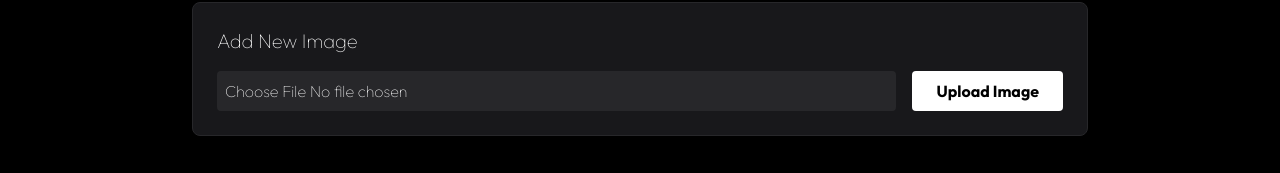
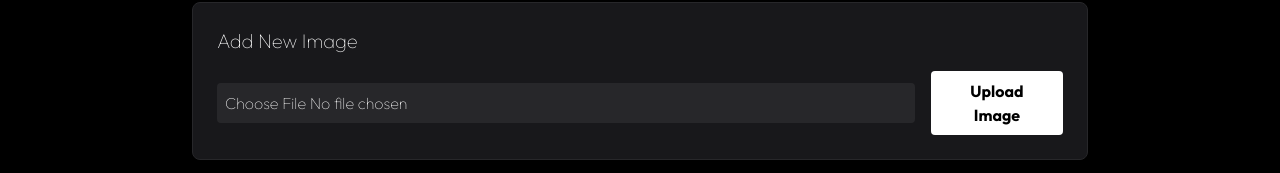
Before and after one commit to xCrucified/WebTattoo, a Next.js app in the folder vladizziitattoo/: page /admin in a window 1280 px wide. Shown: the part 194-367 px from the top of the page. Built offline with nearby package versions, Linux system fonts and the light colour scheme; no server answers; the database is empty.

Commit message:
fix: update input styling for file upload in CreateButton component

```diff
--- a/vladizziitattoo/app/components/admin/createBtn.tsx
+++ b/vladizziitattoo/app/components/admin/createBtn.tsx
@@ -27,7 +27,7 @@ export const CreateButton: React.FC<Props> = ({ className }) => {
     <div className={cn(className, "bg-zinc-900 p-6 rounded-lg border border-zinc-800 mb-10")}>
       <h2 className="text-xl mb-4">Add New Image</h2>
       <form action={handleSubmit} className="flex gap-4 items-center">
-        <input type="file" name="image" accept="image/*" required className="flex-1 bg-zinc-800 p-2 rounded cursor-pointer" />
+        <input type="file" name="image" accept="image/*" required className="flex w-full bg-zinc-800 p-2 rounded cursor-pointer" />
         <button
           type="submit"
           disabled={loading}
```
